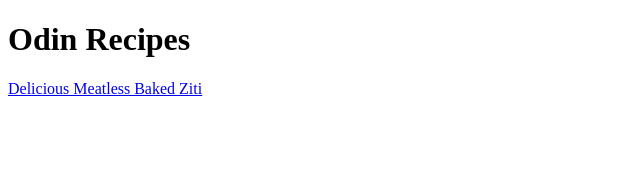
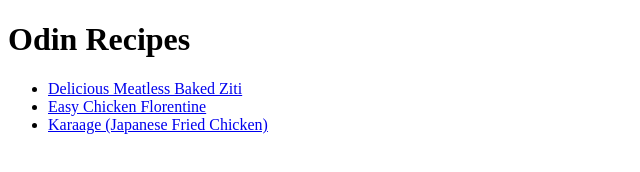
Before and after one commit to tsmith2077/odin-recipes, a plain HTML site: page index.html in a window 1280 px wide. Shown: the whole page, without its empty margins (0-640 px from the left). Drawn offline with Linux system fonts and the light colour scheme.

Commit message:
Updated index.html with links to other recipes

```diff
--- a/index.html
+++ b/index.html
@@ -6,6 +6,10 @@
     </head>
     <body>
         <h1>Odin Recipes</h1>
-        <a href="recipes/lasagna.html">Delicious Meatless Baked Ziti</a>
+        <ul>
+            <li><a href="recipes/lasagna.html">Delicious Meatless Baked Ziti</a></li>
+            <li><a href="recipes/chicken_florentine.html">Easy Chicken Florentine</a></li>
+            <li><a href="recipes/karaage.html">Karaage (Japanese Fried Chicken)</a></li>
+        </ul>
     </body>
 </html>
```
